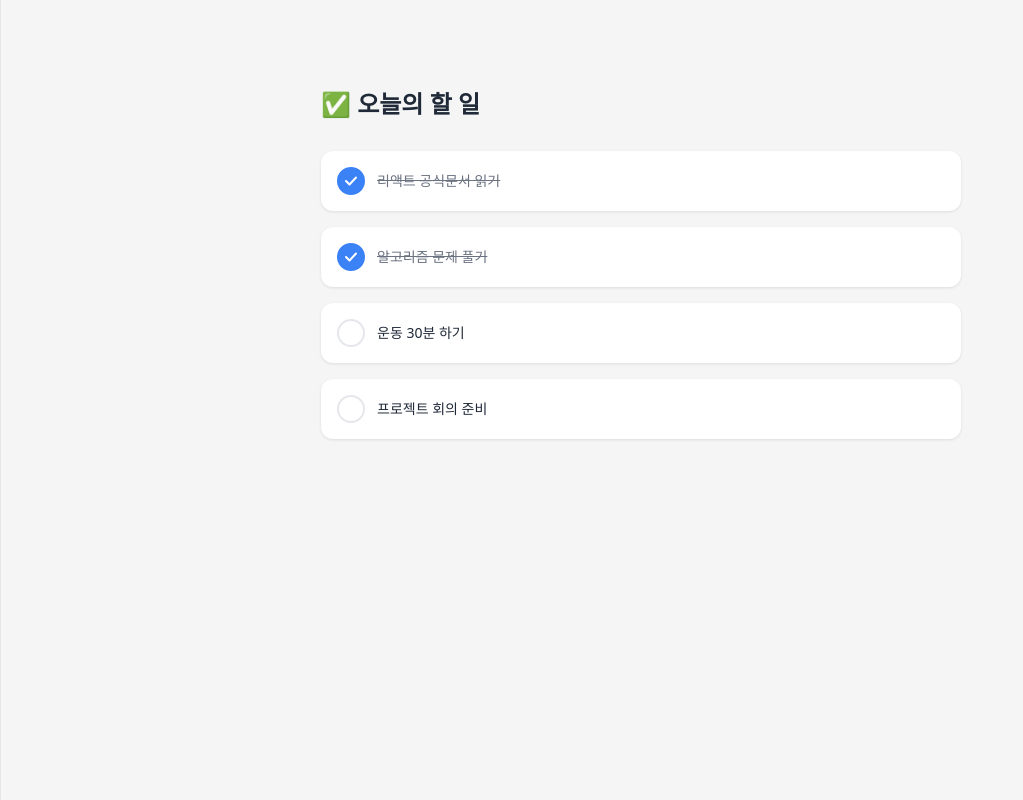
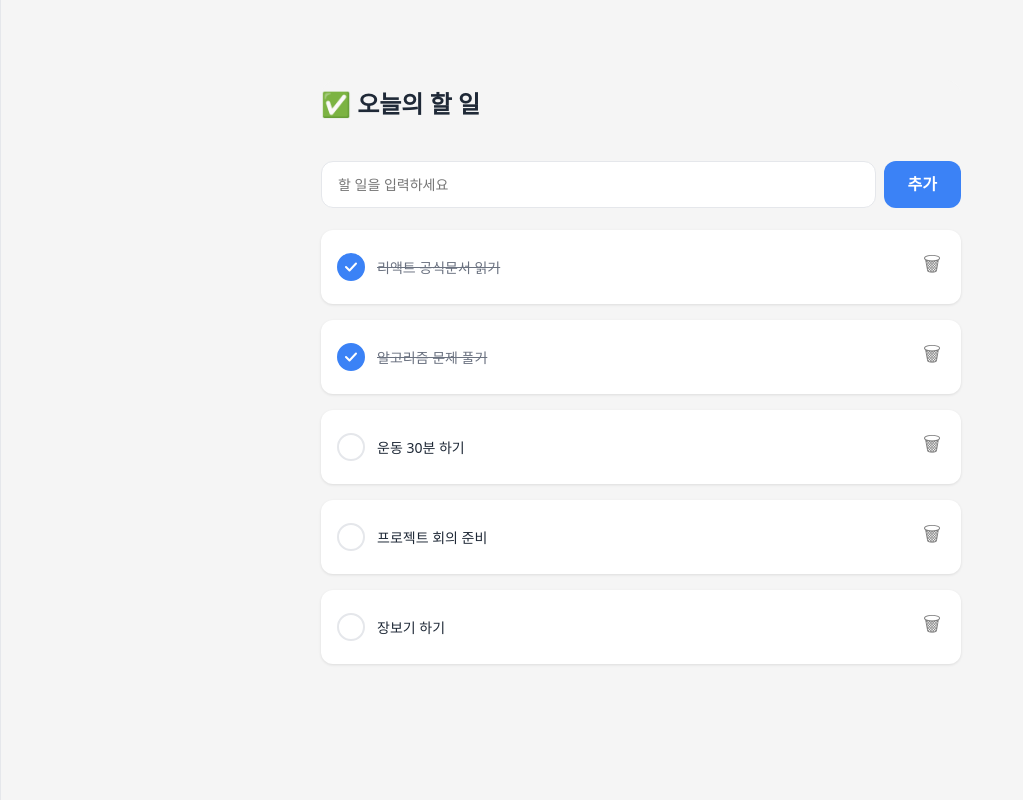
Before and after one commit to IT-Cotato/13th-Frontend-Assignment, a React (Vite) app: page / in a window 1280 px wide. Shown: the whole page, without its empty margins (0-1023 px from the left). Built offline with nearby package versions, Linux system fonts and the light colour scheme.

Commit message:
feat: 삭제 로직 추가

```diff
--- a/src/App.tsx
+++ b/src/App.tsx
@@ -3,9 +3,19 @@ import {TODO_ITEMS} from './constants/todoData';
 import TodoHeader from './components/TodoHeader';
 import TodoList from './components/TodoList';
 import EmptyState from './components/EmptyState';
+import TodoInput from './components/TodoInput';
 
 export default function App() {
   const [todoItems, setTodoItems] = useState(TODO_ITEMS);
+
+  const addTodo = (task: string) => {
+    const newTodo = {
+      id: `todo-${Date.now()}`,
+      task,
+      isCompleted: false,
+    };
+    setTodoItems((prev) => [...prev, newTodo]);
+  };
 
   const toggleTodo = (id: string) => {
     setTodoItems(prevItems =>
@@ -13,6 +23,10 @@ export default function App() {
         item.id === id ? { ...item, isCompleted: !item.isCompleted } : item
       )
     );
+  };
+
+  const deleteTodo = (id: string) => {
+    setTodoItems((prev) => prev.filter((item) => item.id !== id));
   };
 
   const appBackgroundStyle: React.CSSProperties = {
@@ -40,8 +54,9 @@ export default function App() {
     <div style={appBackgroundStyle}>
       <main style={todoContainerStyle}>
         <TodoHeader title="✅ 오늘의 할 일" />
+        <TodoInput onAdd={addTodo} />
         {todoItems.length > 0 ? (
-          <TodoList items={todoItems} onToggle={toggleTodo} />
+          <TodoList items={todoItems} onToggle={toggleTodo} onDelete={deleteTodo} />
         ) : (
           <EmptyState />
         )}
--- a/src/components/TodoCard.tsx
+++ b/src/components/TodoCard.tsx
@@ -5,14 +5,16 @@ interface TodoCardProps {
   task: string;
   isCompleted: boolean;
   onToggle: (id: string) => void;
+  onDelete: (id: string) => void;
 }
 
-export default function TodoCard({ id, task, isCompleted, onToggle }: TodoCardProps) {
+export default function TodoCard({ id, task, isCompleted, onToggle, onDelete }: TodoCardProps) {
   const [isHovered, setIsHovered] = useState(false);
 
   const cardStyle: React.CSSProperties = {
     display: 'flex',
     alignItems: 'center',
+    justifyContent: 'space-between',
     padding: '16px',
     gap: '12px',
     backgroundColor: 'var(--bg-card)',
@@ -22,6 +24,13 @@ export default function TodoCard({ id, task, isCompleted, onToggle }: TodoCardPr
     boxSizing: 'border-box',
     cursor: 'pointer',
     transition: 'box-shadow 0.2s ease',
+  };
+
+  const contentSectionStyle: React.CSSProperties = {
+    display: 'flex',
+    alignItems: 'center',
+    gap: '12px',
+    flex: 1,
   };
 
   const checkboxStyle: React.CSSProperties = {
@@ -35,6 +44,20 @@ export default function TodoCard({ id, task, isCompleted, onToggle }: TodoCardPr
     alignItems: 'center',
     flexShrink: 0,
     transition: 'all 0.2s ease',
+  };
+
+
+  const deleteButtonStyle: React.CSSProperties = {
+    background: 'none',
+    border: 'none',
+    cursor: 'pointer',
+    padding: '4px',
+    fontSize: '20px',
+    display: 'flex',
+    alignItems: 'center',
+    justifyContent: 'center',
+    opacity: isHovered ? 1 : 0.5,
+    transition: 'opacity 0.2s',
   };
 
   const textStyle: React.CSSProperties = {
@@ -51,6 +74,7 @@ export default function TodoCard({ id, task, isCompleted, onToggle }: TodoCardPr
       onMouseEnter={() => setIsHovered(true)}
       onMouseLeave={() => setIsHovered(false)}
     >
+      <div style={contentSectionStyle}>
         <div style={checkboxStyle}>
           {isCompleted && (
             <svg width="12" height="10" viewBox="0 0 12 10" fill="none">
@@ -60,5 +84,17 @@ export default function TodoCard({ id, task, isCompleted, onToggle }: TodoCardPr
         </div>
         <span style={textStyle}>{task}</span>
       </div>
+
+      <button
+        style={deleteButtonStyle}
+        onClick={(e) => {
+          e.stopPropagation();
+          onDelete(id);
+        }}
+        aria-label="삭제"
+      >
+        🗑
+      </button>
+    </div>
   );
 }
--- a/src/components/TodoList.tsx
+++ b/src/components/TodoList.tsx
@@ -9,10 +9,11 @@ interface TodoItem {
 interface TodoListProps {
   items: TodoItem[];
   onToggle: (id: string) => void;
+  onDelete: (id: string) => void;
 }
 
 
-export default function TodoList({ items, onToggle }: TodoListProps) {
+export default function TodoList({ items, onToggle, onDelete }: TodoListProps) {
   const listStyle: React.CSSProperties = {
     listStyle: 'none',
     padding: 0,
@@ -31,6 +32,7 @@ export default function TodoList({ items, onToggle }: TodoListProps) {
             task={item.task}
             isCompleted={item.isCompleted}
             onToggle={onToggle}
+            onDelete={onDelete}
           />
         </li>
       ))}
--- a/src/constants/todoData.ts
+++ b/src/constants/todoData.ts
@@ -2,5 +2,6 @@ export const TODO_ITEMS = [
   { id: 'todo-1', task: "리액트 공식문서 읽기", isCompleted: true },
   { id: 'todo-2', task: "알고리즘 문제 풀기", isCompleted: true },
   { id: 'todo-3', task: "운동 30분 하기", isCompleted: false },
-  { id: 'todo-4', task: "프로젝트 회의 준비", isCompleted: false }
+  { id: 'todo-4', task: "프로젝트 회의 준비", isCompleted: false },
+  { id: 'todo-5', task: "장보기 하기", isCompleted: false }
 ];
```
Lines whose indentation alone changed are shown as unchanged.
